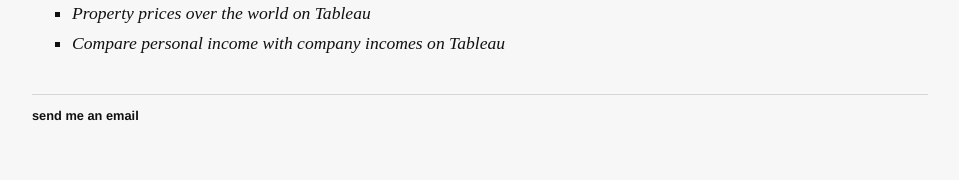
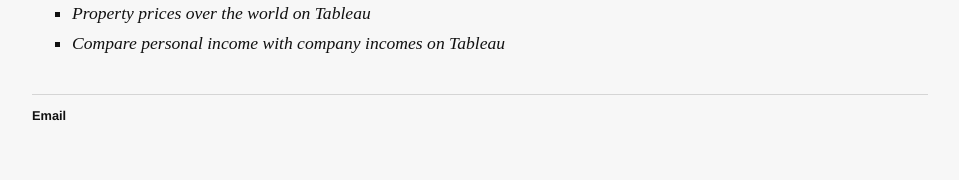
Before and after one commit to h2kh/h2kh.github.io, a Jekyll site: the page built from index.html, in a window 1280 px wide. Shown: the part 826-1006 px from the top of the page, without its empty margins (160-1119 px from the left). Built offline with Jekyll 4.4.1, drawn with Linux system fonts in a browser that asks for light colours.

Commit message:
Update default.html

```diff
--- a/_layouts/default.html
+++ b/_layouts/default.html
@@ -24,7 +24,7 @@
 			</div><!-- /.container -->
 			<footer>
 	    		<ul>
-	        		<li><a href="mailto:haiderhkhan.93@gmail.com">send me an email</a></li>
+	        		<li><a href="mailto:haiderhkhan.93@gmail.com">Email</a></li>
 	        		<!--<li><a href="https://github.com/hankquinlan">github.com/hankquinlan</a></li>-->
 				</ul>
 			</footer>
```
